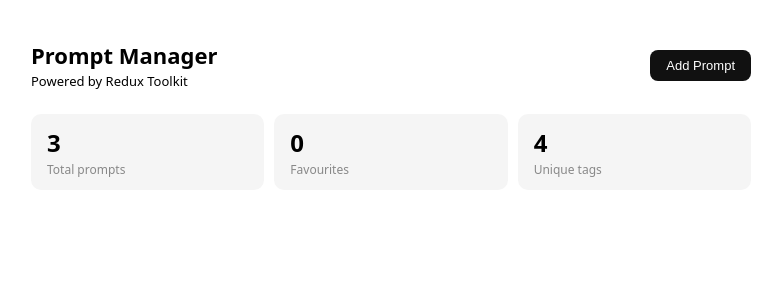
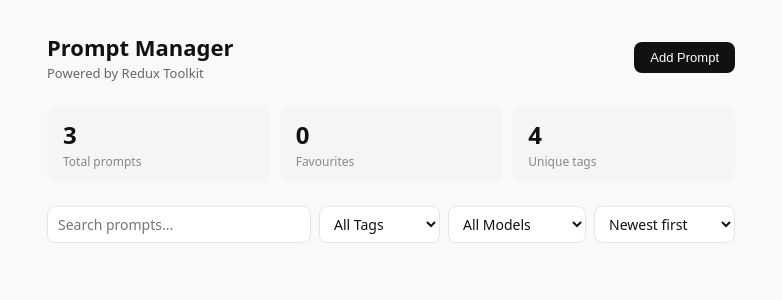
Before and after one commit to SimranMandal0211/ai_prompt_manager, a React (Vite) app: page / in a window 1280 px wide. Shown: the top 300 px of the page, without its empty margins (249-1031 px from the left). Built offline with nearby package versions, Linux system fonts and the light colour scheme.

Commit message:
Implement filter bar functionality and styling

```diff
--- a/src/App.css
+++ b/src/App.css
@@ -1,3 +1,22 @@
+:root {
+  --color-bg: #ffffff;
+  --color-text: #111111;
+  --color-text-secondary: #666666;
+  --color-border: #e5e5e5;
+}
+
+* {
+  box-sizing: border-box;
+  margin: 0;
+  padding: 0;
+}
+
+body {
+  background: #f9f9f9;
+  color: var(--color-text);
+  font-family: system-ui, sans-serif;
+}
+
 .container {
   max-width: 720px;
   margin: 0 auto;
--- a/src/App.jsx
+++ b/src/App.jsx
@@ -2,6 +2,7 @@ import { useState } from 'react';
 import { useSelector } from 'react-redux';
 import { selectAllPrompts, selectFavoritePrompts, selectUniqueTags, selectFilteredPrompts } from './store/promptsSlice';
 import AddPromptForm from './components/AddPromptForm';
+import FilterBar from './components/FilterBar';
 
 import'./App.css';
 
@@ -48,6 +49,7 @@ export default function App(){
       {showForm && <AddPromptForm onClose={() => setShowForm(false)}/>}
 
       {/* Filters */}
+      <FilterBar filters={filters} setFilter={setFilters} uniqueTags={uniqueTags} />
 
       {/* Prompt List */}
     </div>
--- /dev/null
+++ b/src/components/FilterBar.jsx
@@ -0,0 +1,46 @@
+import '../styles/FilterBar.css';
+const MODELS = ['Claude Sonnet', 'Claude Opus', 'GPT-4o', 'Gemini 1.5', 'Llama 3']
+
+
+export default function FilterBar({filters, setFilter, uniqueTags}){
+    const update = (
+        key, value
+    ) => setFilter(prev => ({ ...prev, [key]: value}))
+    return (
+        <div className='filterBar'>
+            <input className='searchInput' placeholder='Search prompts...'
+                value={filters.search}
+                onChange={e => update('search', e.target.value)}
+            />
+            <select className='select'
+                value={filters.tag}
+                onChange={e => update('tag', e.target.value)}
+            >
+                <option value="">All Tags</option>
+                {uniqueTags.map(t =>
+                    <option key={t} value={t}>{t}</option>
+                )}
+            </select>
+
+            <select className='select'
+                value={filters.model}
+                onChange={e => update('model', e.target.value)}
+            >
+                <option value="">All Models</option>
+                {MODELS.map(m => (
+                    <option key={m} value={m}>{m}</option>
+                ))}
+            </select>
+
+            <select
+                className='select'
+                value={filters.sort}
+                onChange={e => update('sort', e.target.value)}
+            >
+                <option value="newest">Newest first</option>
+                <option value="oldest">Oldest first</option>
+                <option value="fav">Favourites first</option>
+            </select>
+        </div>
+    )
+}
--- /dev/null
+++ b/src/styles/FilterBar.css
@@ -0,0 +1,41 @@
+.filterBar {
+  display: flex;
+  gap: 8px;
+  flex-wrap: wrap;
+  margin-bottom: 1rem;
+}
+
+.searchInput {
+  flex: 1;
+  min-width: 160px;
+  font-size: 14px;
+  padding: 7px 10px;
+  border-radius: 8px;
+  border: 1px solid var(--color-border);
+  background: var(--color-bg);
+  color: var(--color-text);
+  outline: none;
+  font-family: inherit;
+  box-sizing: border-box;
+}
+
+.searchInput:focus {
+  border-color: #111;
+}
+
+.select {
+  font-size: 14px;
+  padding: 7px 10px;
+  border-radius: 8px;
+  border: 1px solid var(--color-border);
+  background: var(--color-bg);
+  color: var(--color-text);
+  outline: none;
+  font-family: inherit;
+  min-width: 110px;
+  cursor: pointer;
+}
+
+.select:focus {
+  border-color: #111;
+}
```
